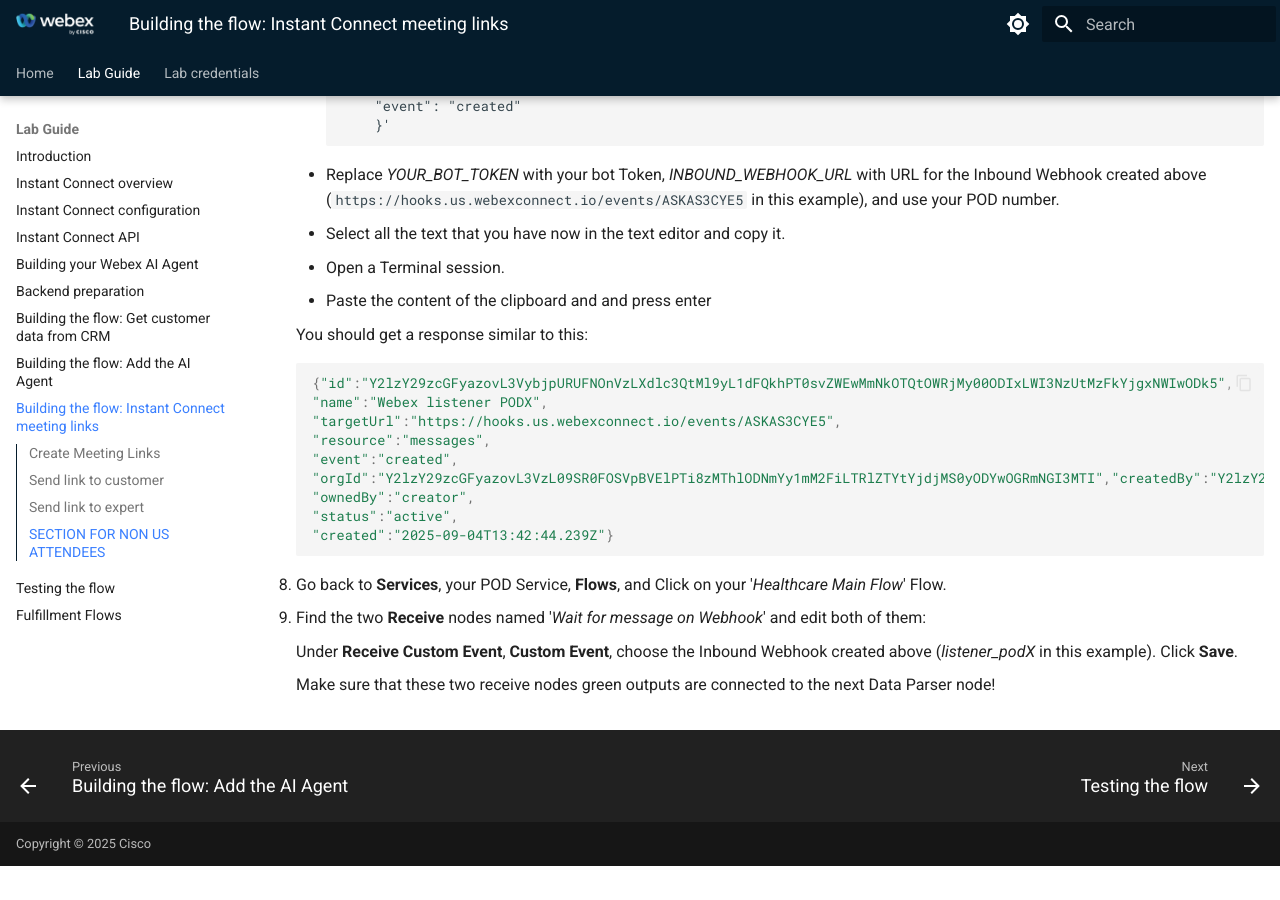
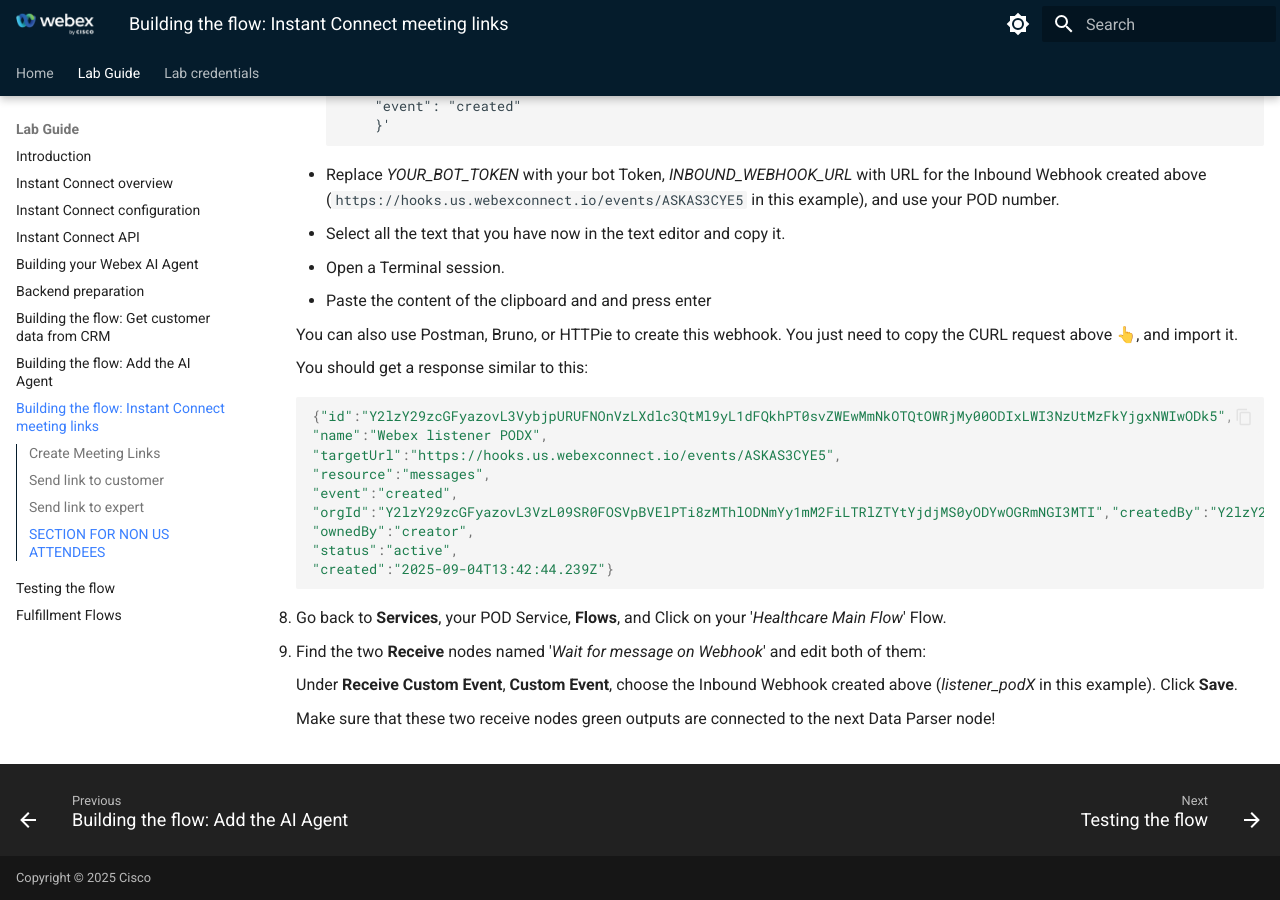
Before and after one commit to WebexCC-SA/LAB-2857, an MkDocs documentation site: the page built from docs/08-connectflow-03-ic.md, in a window 1280 px wide and 900 px high, scrolled down 6678 px. Built offline with MkDocs 1.6.1 and Material for MkDocs 9.7.7, drawn with Linux system fonts in a browser that asks for light colours; before the commit the page ends 7544 px from its top, so only the background shows below that.

Commit message:
adding suggestion to use postman for bot webhook

````diff
--- a/docs/08-connectflow-03-ic.md
+++ b/docs/08-connectflow-03-ic.md
@@ -197,6 +197,8 @@
     - Open a Terminal session.
     - Paste the content of the clipboard and and press enter
 
+    You can also use Postman, Bruno, or HTTPie to create this webhook. You just need to copy the CURL request above 👆, and import it.
+
     You should get a response similar to  this:
 
     ```js
````
